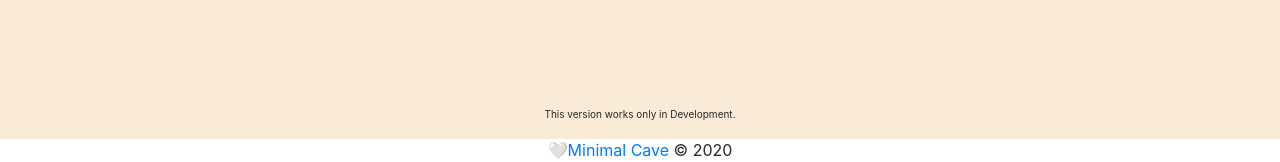
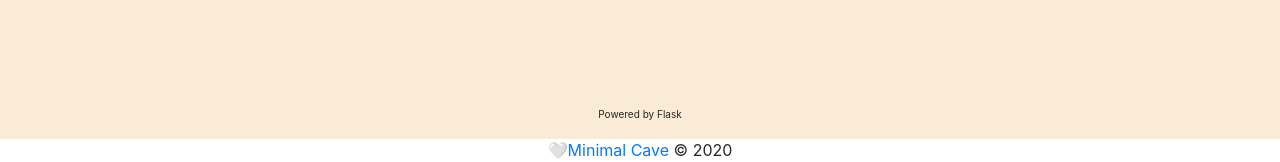
Before and after one commit to anilgeorge04/todo-flask, a Flask app: page / in a window 1280 px wide. Shown: the part 661-823 px from the top of the page. Run offline with Flask 2, Linux system fonts and the light colour scheme; data that the repository does not hold is empty; some libraries are stand-ins or nearby versions.

Commit message:
edit to deploy on production server

```diff
--- a/static/css/style.css
+++ b/static/css/style.css
@@ -4,6 +4,7 @@
     width: 100%;
     height: 4vh;
     color: rgb(40, 40, 40);
+    background-color: antiquewhite;
 }
 
 #page-container {
--- a/templates/layout.html
+++ b/templates/layout.html
@@ -23,7 +23,7 @@
             {% endblock %}
         </div>
         <footer id="footer">
-            <p style="font-size: x-small;">This version works only in Development.</p>
+            <p style="font-size: x-small;">Powered by Flask</p>
             🤍<a href="https://www.minimalcave.com">Minimal Cave</a> © 2020
         </footer>
     </div>
```
Also changed, not shown: README.md, 1 other file.
